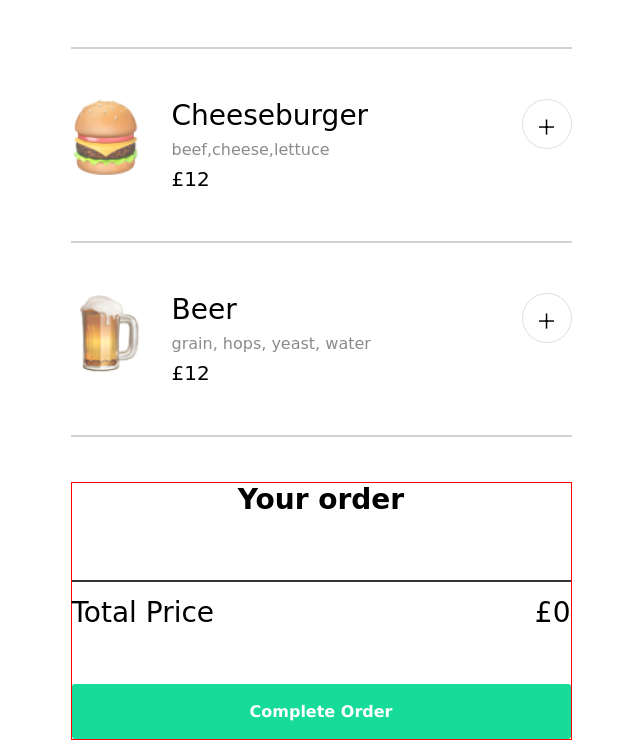
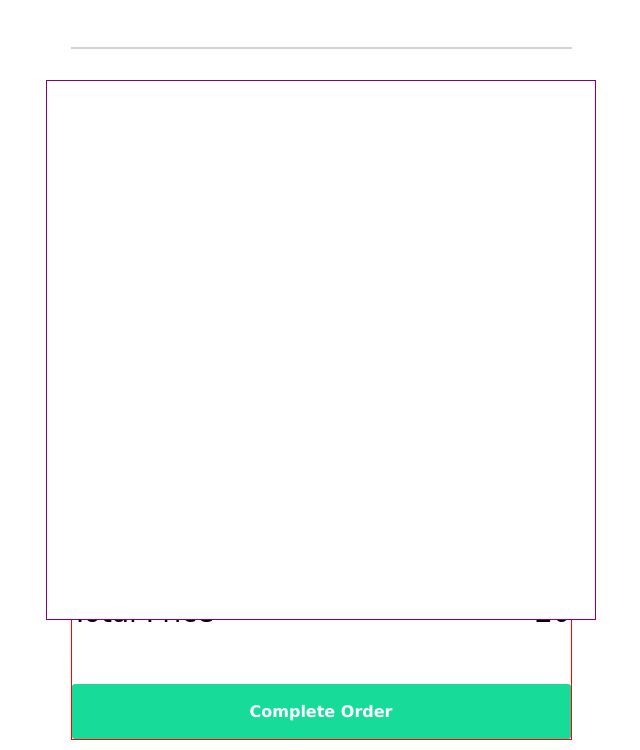
Before and after one commit to jreed-11/Jamies_Diner, a plain HTML site: page index.html in a window 1280 px wide. Both pictures are taken after a click on the button "Complete Order". Shown: the part 349-1099 px from the top of the page, without its empty margins (319-959 px from the left). Drawn offline with Linux system fonts and the light colour scheme; a web font is replaced by a local one.

Commit message:
modal worked on CSS and JS

```diff
--- a/index.css
+++ b/index.css
@@ -152,11 +152,32 @@ header {
     text-decoration: underline;
 }
 
+/* Card Details Modal */
+
+.card-details-modal{
+    border: 1px solid purple;
+    background-color: #FFF;
+    display: block;
+    position: fixed;
+    top: 0px;
+    right: 0px;
+    bottom: 0px;
+    left: 0px;
+    margin: auto;
+    height: 54rem;
+    width: 55rem;
+}
+
+.close-modal-btn-container{
+    text-align: right;
+    margin: 1.5rem;
+}
+
 /* utility Class */
 
-/* .hidden {
+.hidden {
     display: none;
-} */
+}
 
 .style-btn1{
     background-color: #16DB99;
--- a/index.js
+++ b/index.js
@@ -70,6 +70,13 @@ function handleRemoveClick(item){
   render()
 }
 
+const orderBtn = document.getElementById('complete-order-btn')
+const modal = document.getElementById('card-details-modal')
+
+orderBtn.addEventListener('click', function(){
+  modal.style.display = 'block'
+})
+
 
 
 // Get Menu Items //
```
